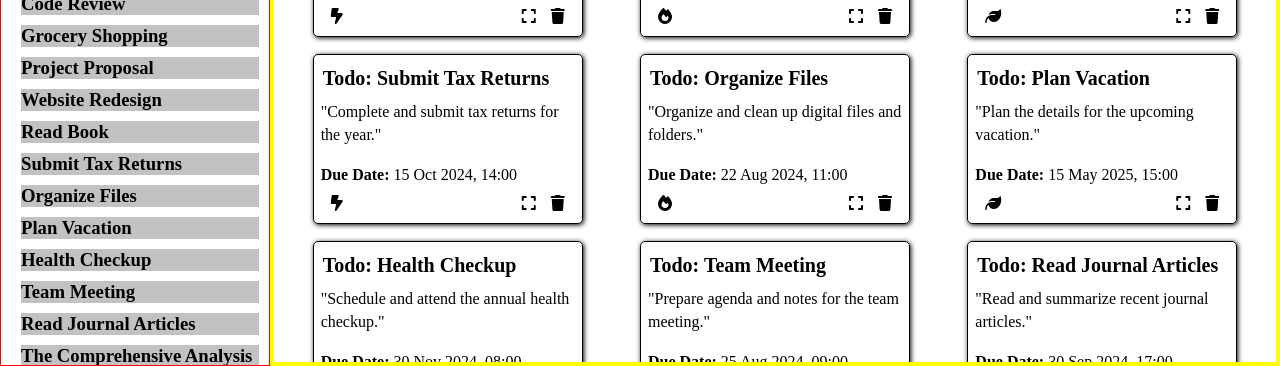
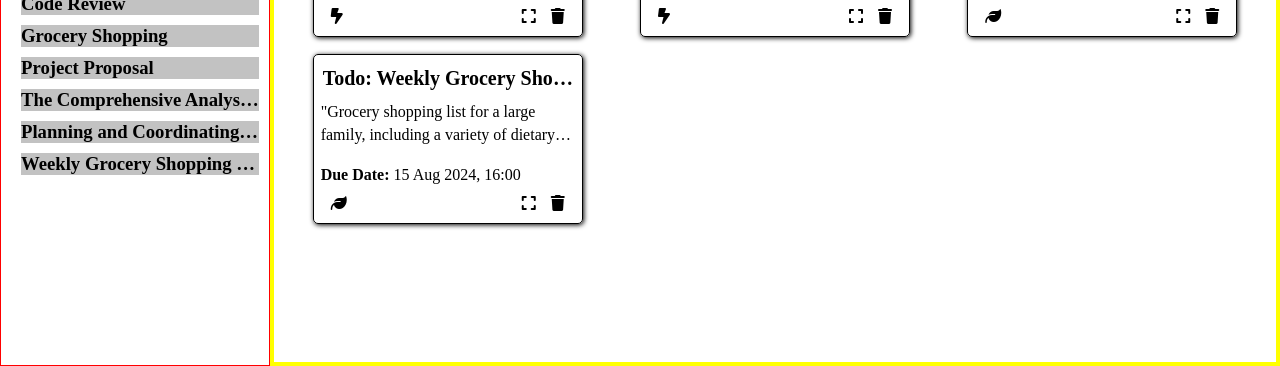
Before and after one commit to karldreta/todo-list-Thingamabob, a website built with webpack: page src/template.html in a window 1280 px wide. Shown: the part 434-800 px from the top of the page. Built offline with nearby package versions, Linux system fonts and the light colour scheme.

Commit message:
Fix overflow at navProjects

```diff
--- a/src/modules/projectForm.js
+++ b/src/modules/projectForm.js
@@ -46,14 +46,14 @@ addProject('Synthesis Essay', 'Research and analyze philosophical themes.', '202
 addProject('Code Review', 'Review the latest code changes and prepare feedback.', '2024-09-15T10:00', 'Important');
 addProject('Grocery Shopping', 'Buy groceries for the week.', '2024-08-15T16:00', 'Relaxed');
 addProject('Project Proposal', 'Draft the project proposal for the new client.', '2025-01-10T09:00', 'Urgent');
-addProject('Website Redesign', 'Complete the redesign of the company website.', '2024-12-01T12:00', 'Important');
-addProject('Read Book', 'Finish reading the book on modern economics.', '2024-09-01T20:00', 'Relaxed');
-addProject('Submit Tax Returns', 'Complete and submit tax returns for the year.', '2024-10-15T14:00', 'Urgent');
-addProject('Organize Files', 'Organize and clean up digital files and folders.', '2024-08-22T11:00', 'Important');
-addProject('Plan Vacation', 'Plan the details for the upcoming vacation.', '2025-05-15T15:00', 'Relaxed');
-addProject('Health Checkup', 'Schedule and attend the annual health checkup.', '2024-11-30T08:00', 'Urgent');
-addProject('Team Meeting', 'Prepare agenda and notes for the team meeting.', '2024-08-25T09:00', 'Important');
-addProject('Read Journal Articles', 'Read and summarize recent journal articles.', '2024-09-30T17:00', 'Relaxed');
+// addProject('Website Redesign', 'Complete the redesign of the company website.', '2024-12-01T12:00', 'Important');
+// addProject('Read Book', 'Finish reading the book on modern economics.', '2024-09-01T20:00', 'Relaxed');
+// addProject('Submit Tax Returns', 'Complete and submit tax returns for the year.', '2024-10-15T14:00', 'Urgent');
+// addProject('Organize Files', 'Organize and clean up digital files and folders.', '2024-08-22T11:00', 'Important');
+// addProject('Plan Vacation', 'Plan the details for the upcoming vacation.', '2025-05-15T15:00', 'Relaxed');
+// addProject('Health Checkup', 'Schedule and attend the annual health checkup.', '2024-11-30T08:00', 'Urgent');
+// addProject('Team Meeting', 'Prepare agenda and notes for the team meeting.', '2024-08-25T09:00', 'Important');
+// addProject('Read Journal Articles', 'Read and summarize recent journal articles.', '2024-09-30T17:00', 'Relaxed');
 addProject(
   'The Comprehensive Analysis of Quantum Mechanics and Its Implications on Modern Physics',
   'In-depth research on quantum mechanics, including theoretical underpinnings, practical applications, and future implications for modern physics and technology advancements.',
--- a/src/style.css
+++ b/src/style.css
@@ -164,23 +164,18 @@ body {
 
 .projectContainer p.todoDescription {
     margin-bottom: 20px;
-    width: 100%; /* Ensure it takes the full width of the container */
-    overflow: hidden; /* Hide overflow text */
-    text-overflow: ellipsis; /* Show ellipsis when text overflows */
-    display: -webkit-box; /* Use flexbox for multiline truncation */
-    -webkit-line-clamp: 2; /* Limit to 2 lines */
-    -webkit-box-orient: vertical; /* Orient the box vertically */
-    line-height: 1.4; /* Adjust line height if needed */
+    width: 100%;
+    overflow: hidden;
+    text-overflow: ellipsis;
+    display: -webkit-box;
+    -webkit-line-clamp: 2;
+    -webkit-box-orient: vertical;
+    line-height: 1.4;
 }
 
 .projectContainer p.todoDueDate > span {
     font-weight: 700;
 }
-
-/* .projectContainer p.todoDueDate{
-    margin-bottom: 20px;
-} */
-
 
 .projectContainer .todoIcons {
     margin: 0px 10px;
@@ -241,11 +236,18 @@ body {
     color: black;
     margin: 10px;
     margin-left: 20px;
+    overflow: hidden;
+    text-overflow: ellipsis;
 }
 
 .navigateToProject h3 {
     margin: 0;
     padding: 0;
+    width: 100%;
+    white-space: nowrap;
+    overflow: hidden;
+    text-overflow: ellipsis;
+    width: 100%;
 }
 
 
```
